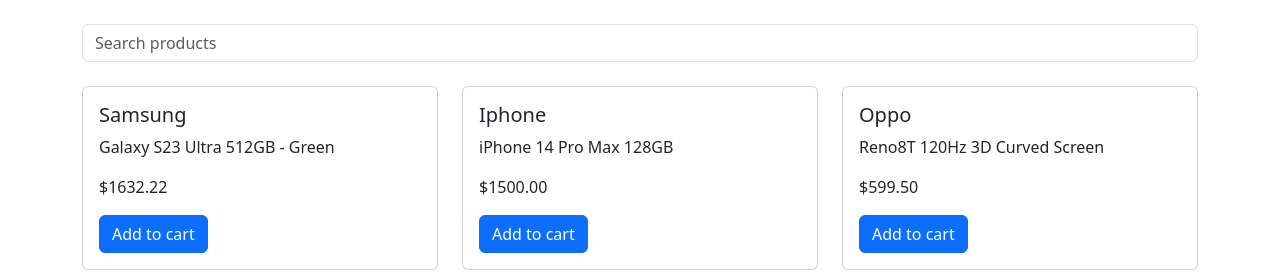
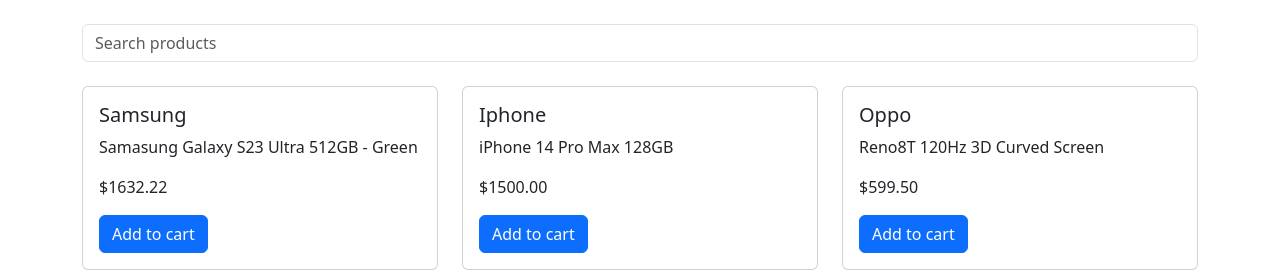
Before and after one commit to salah5495/Eccomerce-web-App, a React (Create React App) app in the folder eccomerce-react/: page / in a window 1280 px wide. Shown: the top 272 px of the page. Built offline with nearby package versions, Linux system fonts and the light colour scheme.

Commit message:
Update products.js

```diff
--- a/eccomerce-react/src/products.js
+++ b/eccomerce-react/src/products.js
@@ -2,7 +2,7 @@
   {
     id: 1,
     name: "Samsung ",
-    description: "Galaxy S23 Ultra 512GB - Green",
+    description: "Samasung Galaxy S23 Ultra 512GB - Green",
     price: 1632.22,
   },
   {
```
